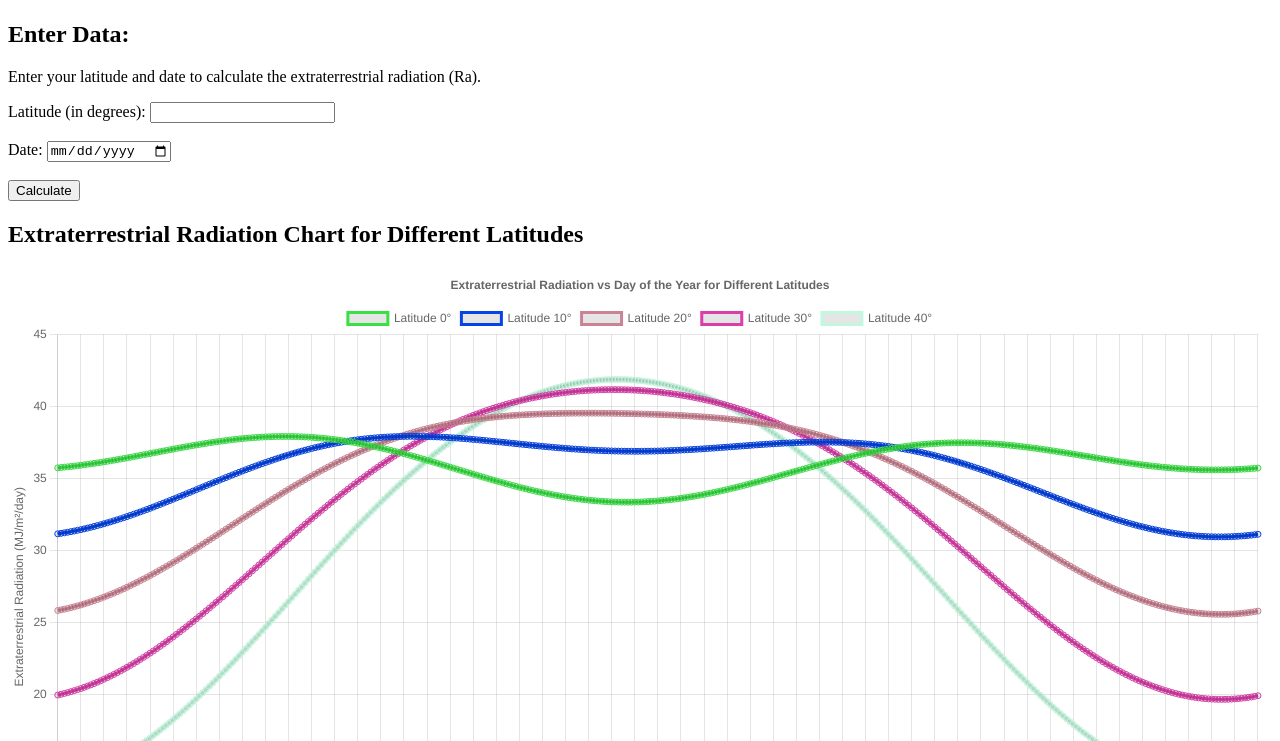
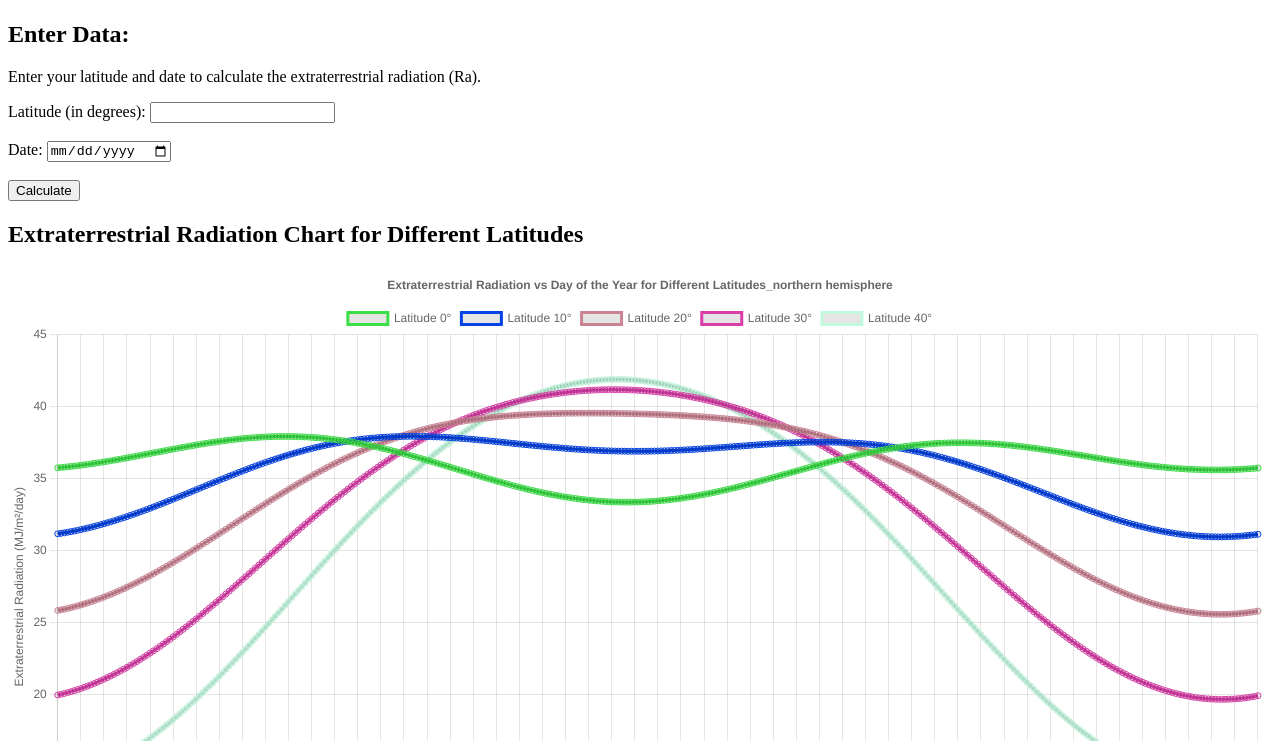
Before and after one commit to su-clemson/Ea_calculation, a plain HTML site: page index.html in a window 1280 px wide. Shown: the part 59-800 px from the top of the page. Drawn offline with nearby package versions, Linux system fonts and the light colour scheme.

Commit message:
Update index.html

```diff
--- a/index.html
+++ b/index.html
@@ -61,7 +61,7 @@
                     plugins: {
                         title: {
                             display: true,
-                            text: 'Extraterrestrial Radiation vs Day of the Year for Different Latitudes'
+                            text: 'Extraterrestrial Radiation vs Day of the Year for Different Latitudes_northern hemisphere'
                         }
                     },
                     scales: {
```
